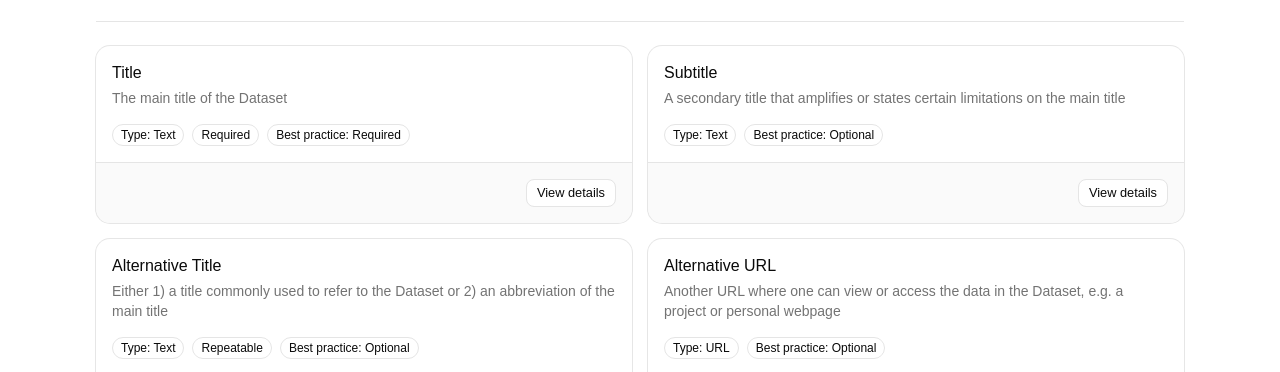
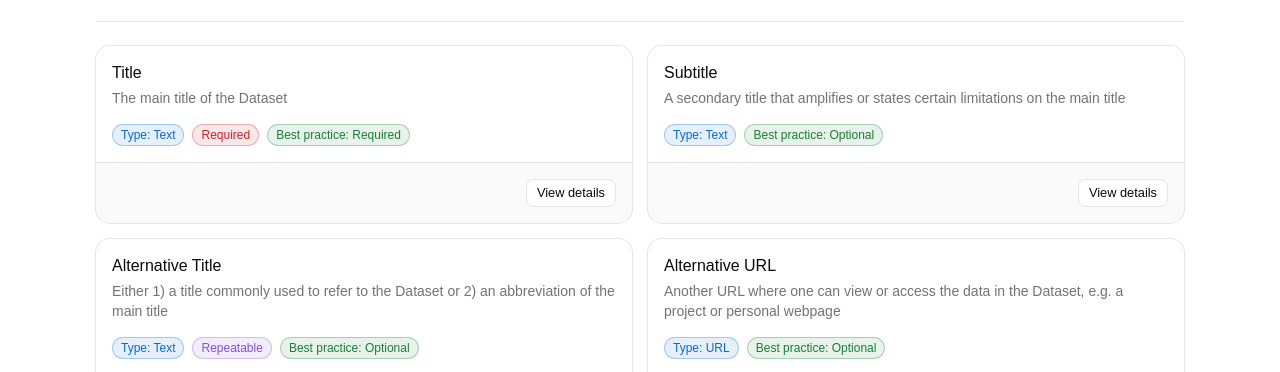
Before and after one commit to kenlhlui/dv-fields-lookup, an Astro site: page / in a window 1280 px wide. Shown: the part 551-923 px from the top of the page. Built offline with nearby package versions, Linux system fonts and the light colour scheme; Astro itself is replaced by a stand-in of ours.

Commit message:
feat: add badgeColor

```diff
--- a/src/components/dictionary/FieldCard.tsx
+++ b/src/components/dictionary/FieldCard.tsx
@@ -20,6 +20,14 @@ interface FieldCardProps {
   match?: FieldMatch;
   onSelect(opener: HTMLButtonElement): void;
 }
+
+// GitHub Primer accent colors (accent/danger/done/success), 10% tint w/ tinted text + border.
+const badgeColor = {
+  type: 'border-[#0969da]/30 bg-[#0969da]/10 text-[#0969da] dark:border-[#4493f8]/40 dark:bg-[#0969da]/15 dark:text-[#4493f8]',
+  required: 'border-[#cf222e]/30 bg-[#cf222e]/10 text-[#cf222e] dark:border-[#f85149]/40 dark:bg-[#cf222e]/15 dark:text-[#f85149]',
+  repeatable: 'border-[#8250df]/30 bg-[#8250df]/10 text-[#8250df] dark:border-[#a475f9]/40 dark:bg-[#8250df]/15 dark:text-[#a475f9]',
+  bestPractice: 'border-[#1a7f37]/30 bg-[#1a7f37]/10 text-[#1a7f37] dark:border-[#3fb950]/40 dark:bg-[#1a7f37]/15 dark:text-[#3fb950]',
+} as const;
 
 export function FieldCard({ field, match, onSelect }: FieldCardProps) {
   const isMatch = match !== undefined;
@@ -49,21 +57,33 @@ export function FieldCard({ field, match, onSelect }: FieldCardProps) {
         </CardDescription>
       </CardHeader>
       <CardContent className="flex flex-wrap gap-2">
-        <Badge variant="outline" className="h-auto max-w-full whitespace-normal break-words text-left">
+        <Badge
+          variant="outline"
+          className={cn('h-auto max-w-full whitespace-normal break-words text-left', badgeColor.type)}
+        >
           Type: {field.type}
         </Badge>
         {field.required && (
-          <Badge variant="outline" className="h-auto max-w-full whitespace-normal break-words text-left">
+          <Badge
+            variant="outline"
+            className={cn('h-auto max-w-full whitespace-normal break-words text-left', badgeColor.required)}
+          >
             Required
           </Badge>
         )}
         {field.repeatable && (
-          <Badge variant="outline" className="h-auto max-w-full whitespace-normal break-words text-left">
+          <Badge
+            variant="outline"
+            className={cn('h-auto max-w-full whitespace-normal break-words text-left', badgeColor.repeatable)}
+          >
             Repeatable
           </Badge>
         )}
         {field.recommendation && (
-          <Badge variant="outline" className="h-auto max-w-full whitespace-normal break-words text-left">
+          <Badge
+            variant="outline"
+            className={cn('h-auto max-w-full whitespace-normal break-words text-left', badgeColor.bestPractice)}
+          >
             Best practice: {field.recommendation}
           </Badge>
         )}
```
